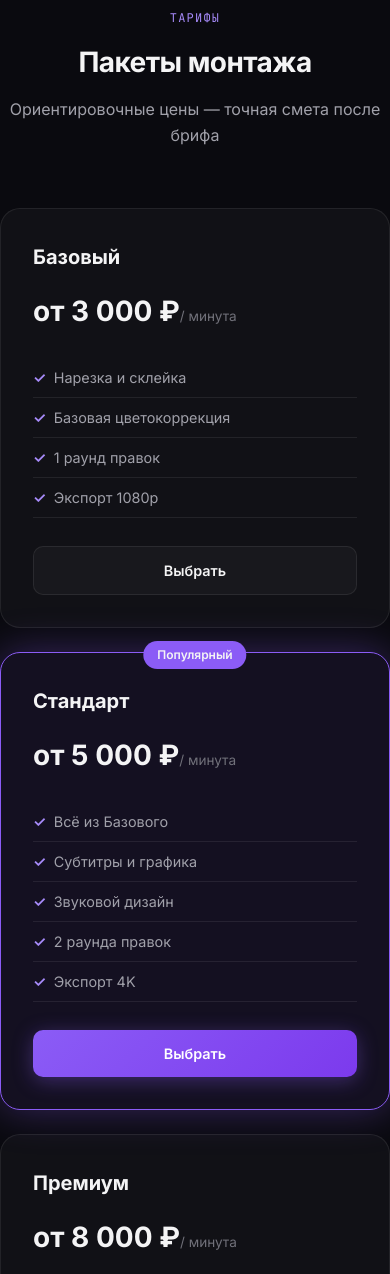
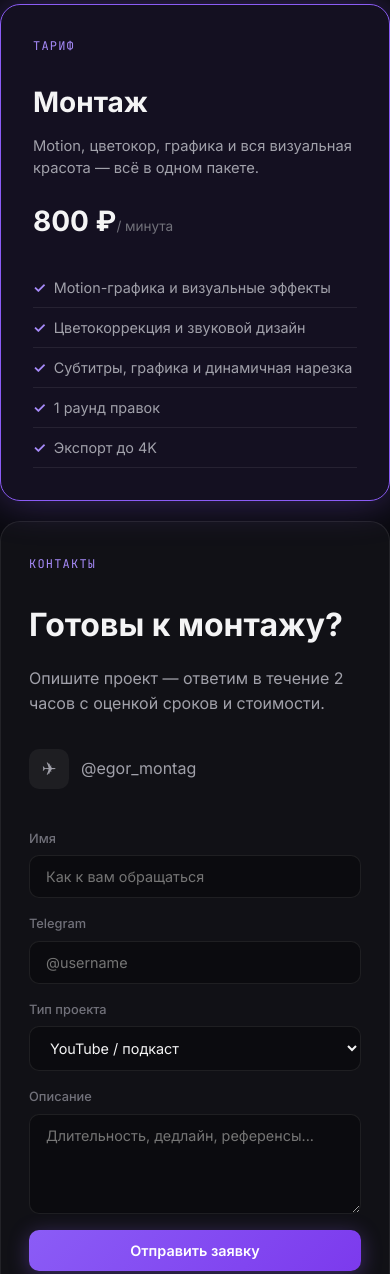
Before and after one commit to shidoki619/framecut, a website: page index.html in a window 390 px wide. Shown: the part 8816-10090 px from the top of the page. Drawn offline with Linux system fonts and the light colour scheme.

Commit message:
Single pricing package with contact side-by-side, Telegram only

```diff
--- a/index.html
+++ b/index.html
@@ -517,66 +517,31 @@
       </div>
     </section>
 
-    <section class="pricing section container">
-      <div class="section-header reveal">
-        <span class="section-tag">Тарифы</span>
-        <h2>Пакеты монтажа</h2>
-        <p>Ориентировочные цены — точная смета после брифа</p>
-      </div>
-      <div class="pricing-grid">
-        <article class="pricing-card reveal">
-          <h3>Базовый</h3>
-          <div class="price"><span class="price-value">от 3 000 ₽</span><span class="price-unit">/ минута</span></div>
+    <section id="contact" class="section container">
+      <div class="pricing-contact-grid reveal">
+        <article class="pricing-card pricing-card-single">
+          <span class="section-tag">Тариф</span>
+          <h2 class="pricing-card-title">Монтаж</h2>
+          <p class="pricing-card-desc">Motion, цветокор, графика и вся визуальная красота — всё в одном пакете.</p>
+          <div class="price"><span class="price-value">800 ₽</span><span class="price-unit">/ минута</span></div>
           <ul class="pricing-features">
-            <li>Нарезка и склейка</li>
-            <li>Базовая цветокоррекция</li>
+            <li>Motion-графика и визуальные эффекты</li>
+            <li>Цветокоррекция и звуковой дизайн</li>
+            <li>Субтитры, графика и динамичная нарезка</li>
             <li>1 раунд правок</li>
-            <li>Экспорт 1080p</li>
+            <li>Экспорт до 4K</li>
           </ul>
-          <a href="#contact" class="btn btn-ghost btn-block">Выбрать</a>
         </article>
-        <article class="pricing-card pricing-card-featured reveal">
-          <div class="pricing-badge">Популярный</div>
-          <h3>Стандарт</h3>
-          <div class="price"><span class="price-value">от 5 000 ₽</span><span class="price-unit">/ минута</span></div>
-          <ul class="pricing-features">
-            <li>Всё из Базового</li>
-            <li>Субтитры и графика</li>
-            <li>Звуковой дизайн</li>
-            <li>2 раунда правок</li>
-            <li>Экспорт 4K</li>
-          </ul>
-          <a href="#contact" class="btn btn-primary btn-block">Выбрать</a>
-        </article>
-        <article class="pricing-card reveal">
-          <h3>Премиум</h3>
-          <div class="price"><span class="price-value">от 8 000 ₽</span><span class="price-unit">/ минута</span></div>
-          <ul class="pricing-features">
-            <li>Всё из Стандарта</li>
-            <li>Motion-графика</li>
-            <li>Продвинутый цветокор</li>
-            <li>Неограниченные правки*</li>
-            <li>Приоритетный срок</li>
-          </ul>
-          <a href="#contact" class="btn btn-ghost btn-block">Выбрать</a>
-        </article>
-      </div>
-    </section>
 
-    <section id="contact" class="section container">
-      <div class="contact-wrapper reveal">
+        <div class="contact-wrapper">
           <div class="contact-info">
             <span class="section-tag">Контакты</span>
             <h2>Готовы к монтажу?</h2>
             <p>Опишите проект — ответим в течение 2 часов с оценкой сроков и стоимости.</p>
             <div class="contact-links">
-            <a href="mailto:hello@framecut.ru" class="contact-link">
-              <span class="contact-link-icon">✉</span>
-              hello@framecut.ru
-            </a>
-            <a href="https://t.me/framecut" class="contact-link">
+              <a href="https://t.me/egor_montag" class="contact-link" target="_blank" rel="noopener noreferrer">
                 <span class="contact-link-icon">✈</span>
-              @framecut
+                @egor_montag
               </a>
             </div>
           </div>
@@ -587,8 +552,8 @@
               <input type="text" name="name" placeholder="Как к вам обращаться" required>
             </label>
             <label class="form-field">
-              <span>Email или Telegram</span>
-              <input type="text" name="contact" placeholder="@username или email" required>
+              <span>Telegram</span>
+              <input type="text" name="contact" placeholder="@username" required>
             </label>
           </div>
           <label class="form-field">
@@ -608,6 +573,7 @@
           <button type="submit" class="btn btn-primary btn-block">Отправить заявку</button>
           <p class="form-note" id="formNote"></p>
           </form>
+        </div>
       </div>
     </section>
   </main>
--- a/styles.css
+++ b/styles.css
@@ -1465,7 +1465,14 @@ main {
   color: var(--text-muted);
 }
 
-/* Pricing */
+/* Pricing + Contact */
+.pricing-contact-grid {
+  display: grid;
+  grid-template-columns: minmax(280px, 1fr) minmax(0, 1.5fr);
+  gap: 28px;
+  align-items: stretch;
+}
+
 .pricing-grid {
   display: grid;
   grid-template-columns: repeat(3, 1fr);
@@ -1486,10 +1493,34 @@ main {
   border-color: var(--border-hover);
 }
 
-.pricing-card-featured {
+.pricing-card-featured,
+.pricing-card-single {
   border-color: var(--accent);
   background: rgba(139, 92, 246, 0.08);
   box-shadow: 0 0 40px var(--accent-glow);
+}
+
+.pricing-card-single {
+  display: flex;
+  flex-direction: column;
+  height: 100%;
+}
+
+.pricing-card-title {
+  font-size: 1.75rem;
+  margin: 12px 0 10px;
+}
+
+.pricing-card-desc {
+  color: var(--text-muted);
+  font-size: 0.92rem;
+  margin-bottom: 20px;
+  line-height: 1.5;
+}
+
+.pricing-card-single .pricing-features {
+  margin-bottom: 0;
+  flex: 1;
 }
 
 .pricing-badge {
@@ -1548,12 +1579,17 @@ main {
 .contact-wrapper {
   display: grid;
   grid-template-columns: 1fr 1fr;
-  gap: 60px;
+  gap: 40px;
   align-items: start;
-  padding: 48px;
+  padding: 40px;
   background: var(--bg-card);
   border: 1px solid var(--border);
   border-radius: var(--radius-lg);
+  height: 100%;
+}
+
+.pricing-contact-grid .contact-wrapper {
+  margin: 0;
 }
 
 .contact-info h2 {
@@ -1723,10 +1759,11 @@ main {
     grid-template-columns: repeat(2, 1fr);
   }
 
-  .pricing-grid {
+  .pricing-grid,
+  .pricing-contact-grid {
     grid-template-columns: 1fr;
-    max-width: 400px;
-    margin: 0 auto;
+    max-width: 100%;
+    margin: 0;
   }
 }
 
@@ -1748,6 +1785,11 @@ main {
 
   .process-steps {
     grid-template-columns: 1fr;
+  }
+
+  .pricing-contact-grid {
+    grid-template-columns: 1fr;
+    gap: 20px;
   }
 
   .contact-wrapper {
```
Lines whose indentation alone changed are shown as unchanged.
